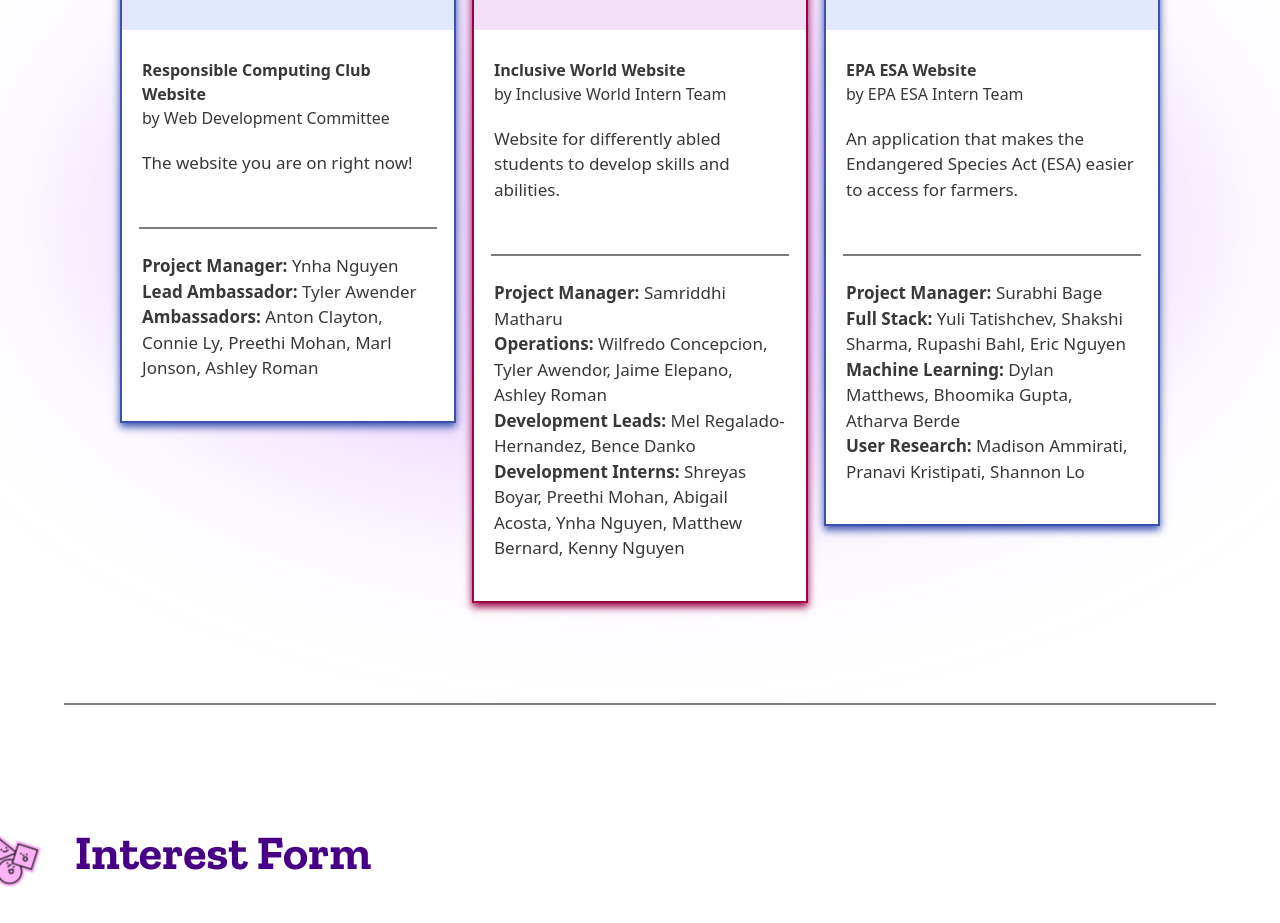
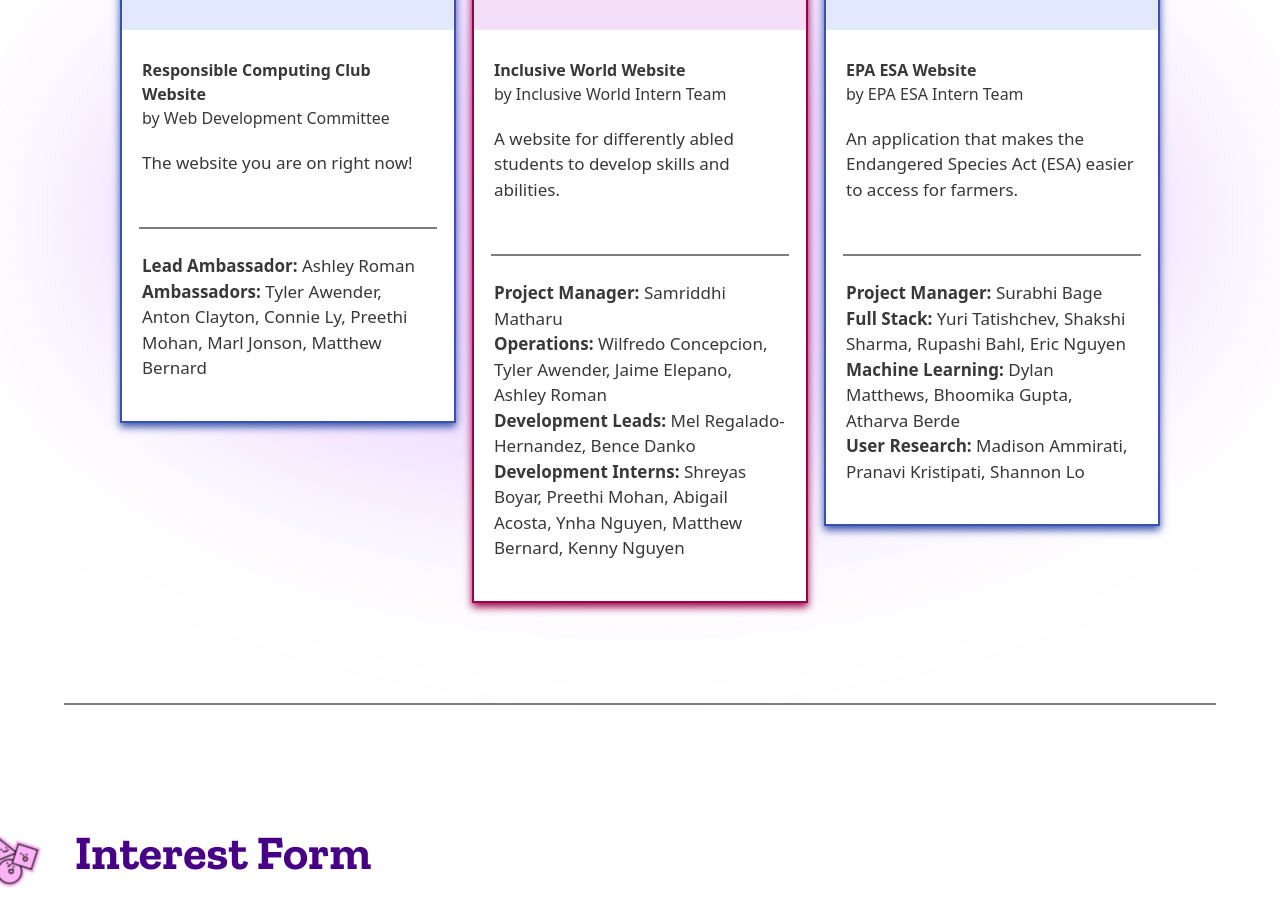
Before and after one commit to rcc-sjsu/rcc-site-final, a Next.js app: page /projects in a window 1280 px wide. Shown: the part 1160-2083 px from the top of the page. Built offline with nearby package versions, Linux system fonts and the light colour scheme.

Commit message:
Fix typos; update web dev committee personnel

```diff
--- a/src/app/(public)/ambassadors/page.tsx
+++ b/src/app/(public)/ambassadors/page.tsx
@@ -384,7 +384,7 @@ export default function AmbassadorsPage() {
         <AmbassadorCard
           color="red"
           photoURL="../../../../headshots/journalism/jan-abigail-acosta.jpeg"
-          name="Jan Abigail Acosta"
+          name="Abigail Acosta"
           role="Journalism Ambassador"
         />
         <AmbassadorCard
--- a/src/app/(public)/projects/page.tsx
+++ b/src/app/(public)/projects/page.tsx
@@ -24,18 +24,16 @@ export default function ProjectsPage() {
       teamName: "Web Development Committee",
       description: "The website you are on right now!",
       teamMembers: {
-        "Project Manager": [
-          { name: "Ynha Nguyen", linkedInURL: "https://www.linkedin.com/in/ynha-nguyen-74459a334/" }
-        ],
         "Lead Ambassador": [
-          { name: "Tyler Awender", linkedInURL: "https://www.linkedin.com/in/tylerawender/" }
+          { name: "Ashley Roman", linkedInURL: "https://www.linkedin.com/in/ashley-roman-sjsu/" }
         ],
         "Ambassadors": [
+          { name: "Tyler Awender", linkedInURL: "https://www.linkedin.com/in/tylerawender/" },
           { name: "Anton Clayton", linkedInURL: "https://www.linkedin.com/in/anton-clayton/" },
           { name: "Connie Ly", linkedInURL: "https://www.linkedin.com/in/conniely04/" },
           { name: "Preethi Mohan", linkedInURL: "https://www.linkedin.com/in/preethi-mohan-73331628a/" },
           { name: "Marl Jonson", linkedInURL: "https://www.linkedin.com/in/marl-jonson/" },
-          { name: "Ashley Roman", linkedInURL: "https://www.linkedin.com/in/ashley-roman-sjsu/" }
+          { name: "Matthew Bernard", linkedInURL: "https://www.linkedin.com/in/matthewbernard/" }
         ]
       }
     },
@@ -45,15 +43,15 @@ export default function ProjectsPage() {
       projectName: "Inclusive World Website",
       projectURL: "#",
       teamName: "Inclusive World Intern Team",
-      description: "Website for differently abled students to develop skills and abilities.",
+      description: "A website for differently abled students to develop skills and abilities.",
       teamMembers: {
         "Project Manager": [
           { name: "Samriddhi Matharu", linkedInURL: "https://www.linkedin.com/in/samriddhi-matharu-827082235/" }
         ],
         "Operations": [
           { name: "Wilfredo Concepcion", linkedInURL: "https://www.linkedin.com/in/wlfrdoconc/" },
-          { name: "Tyler Awendor", linkedInURL: "https://www.linkedin.com/in/tylerawender/" },
-          { name: "Jaime Elepano", linkedInURL: "https://www.linkedin.com/in/jaime-elepano/?trk=people-guest_people_search-card" },
+          { name: "Tyler Awender", linkedInURL: "https://www.linkedin.com/in/tylerawender/" },
+          { name: "Jaime Elepano", linkedInURL: "https://www.linkedin.com/in/jaime-elepano/" },
           { name: "Ashley Roman", linkedInURL: "https://www.linkedin.com/in/ashley-roman-sjsu/" }
         ],
         "Development Leads": [
@@ -82,7 +80,7 @@ export default function ProjectsPage() {
           { name: "Surabhi Bage", linkedInURL: "https://www.linkedin.com/in/surabhibage/" }
         ],
         "Full Stack": [
-          { name: "Yuli Tatishchev", linkedInURL: "https://www.linkedin.com/in/yuri-tatishchev/" },
+          { name: "Yuri Tatishchev", linkedInURL: "https://www.linkedin.com/in/yuri-tatishchev/" },
           { name: "Shakshi Sharma", linkedInURL: "https://www.linkedin.com/in/shakshi-sharma-aa5306213/" },
           { name: "Rupashi Bahl", linkedInURL: "https://www.linkedin.com/in/rupashibahl/" },
           { name: "Eric Nguyen", linkedInURL: "https://www.linkedin.com/in/eric-nguyen-089b7530a/" }
```
